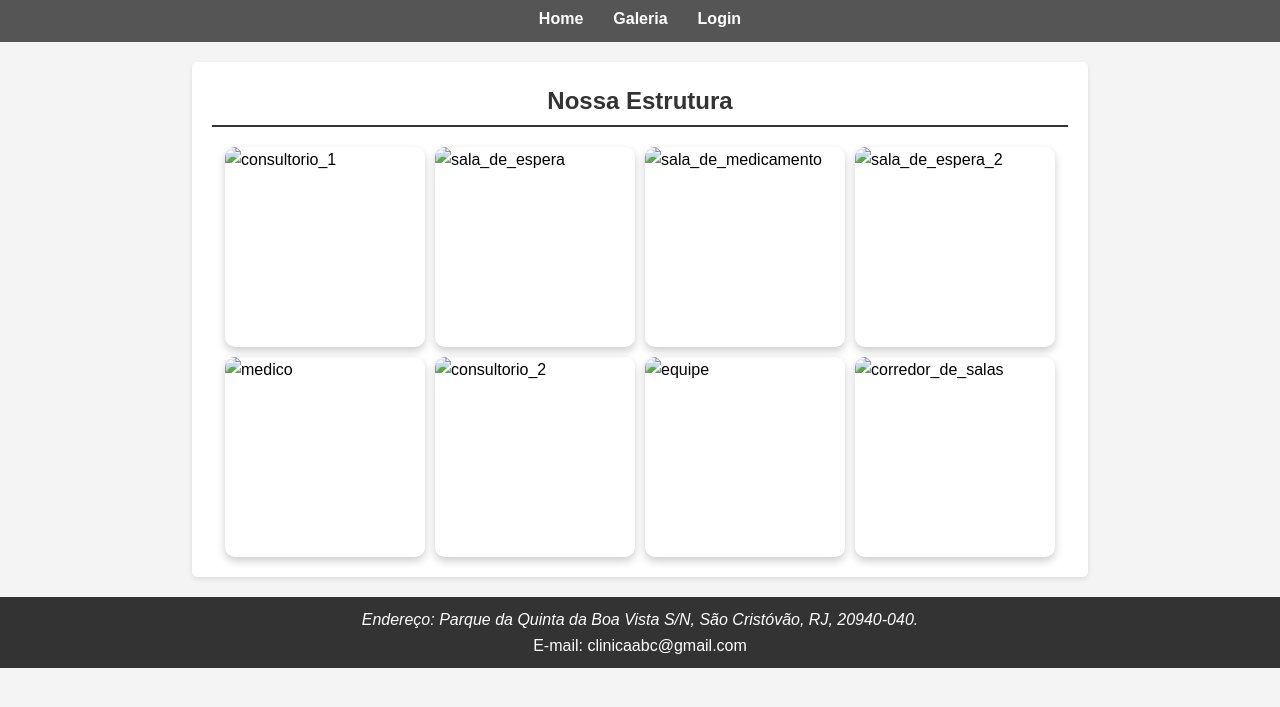
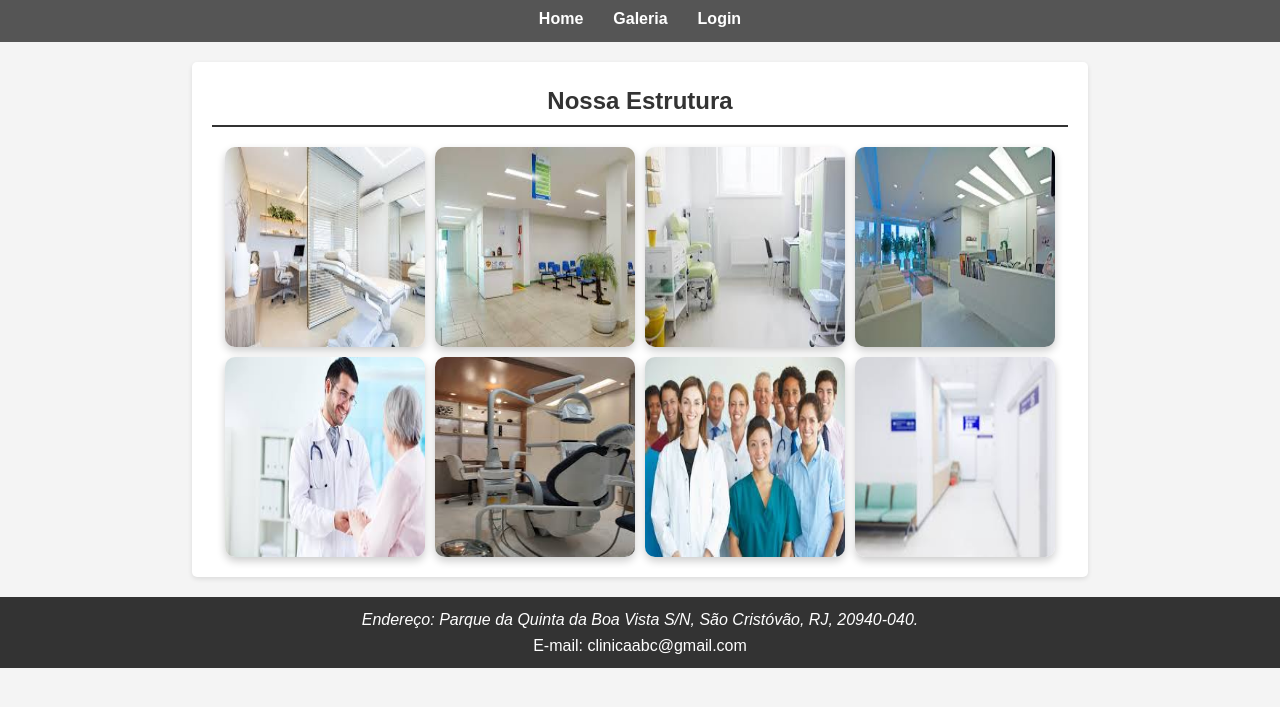
Before and after one commit to IanFerranti/trab1parte5, a plain HTML site: page galeria.html in a window 1280 px wide. Shown: the part 75-782 px from the top of the page. Drawn offline with Linux system fonts and the light colour scheme; the site is published under a folder, as on GitHub Pages, so addresses that start at the root find nothing.

Commit message:
Update galeria.html

```diff
--- a/galeria.html
+++ b/galeria.html
@@ -21,14 +21,14 @@
     <main>
         <h2>Nossa Estrutura</h2>
         <div class="gallery-container">
-            <img src="/assests/img1.jpeg" alt="consultorio_1" width="200" height="200">
-            <img src="/assests/img2.jpeg" alt="sala_de_espera" width="200" height="200">
-            <img src="/assests/img3.jpeg" alt="sala_de_medicamento" width="200" height="200">
-            <img src="/assests/img4.jpeg" alt="sala_de_espera_2" width="200" height="200">
-            <img src="/assests/img5.jpeg" alt="medico" width="200" height="200">
-            <img src="/assests/img6.jpeg" alt="consultorio_2" width="200" height="200">
-            <img src="/assests/img7.jpeg" alt="equipe" width="200" height="200">
-            <img src="/assests/img8.jpeg" alt="corredor_de_salas" width="200" height="200">
+            <img src="assests/img1.jpeg" alt="consultorio_1" width="200" height="200">
+            <img src="assests/img2.jpeg" alt="sala_de_espera" width="200" height="200">
+            <img src="assests/img3.jpeg" alt="sala_de_medicamento" width="200" height="200">
+            <img src="assests/img4.jpeg" alt="sala_de_espera_2" width="200" height="200">
+            <img src="assests/img5.jpeg" alt="medico" width="200" height="200">
+            <img src="assests/img6.jpeg" alt="consultorio_2" width="200" height="200">
+            <img src="assests/img7.jpeg" alt="equipe" width="200" height="200">
+            <img src="assests/img8.jpeg" alt="corredor_de_salas" width="200" height="200">
         </div>
     </main>
     <footer>
```
